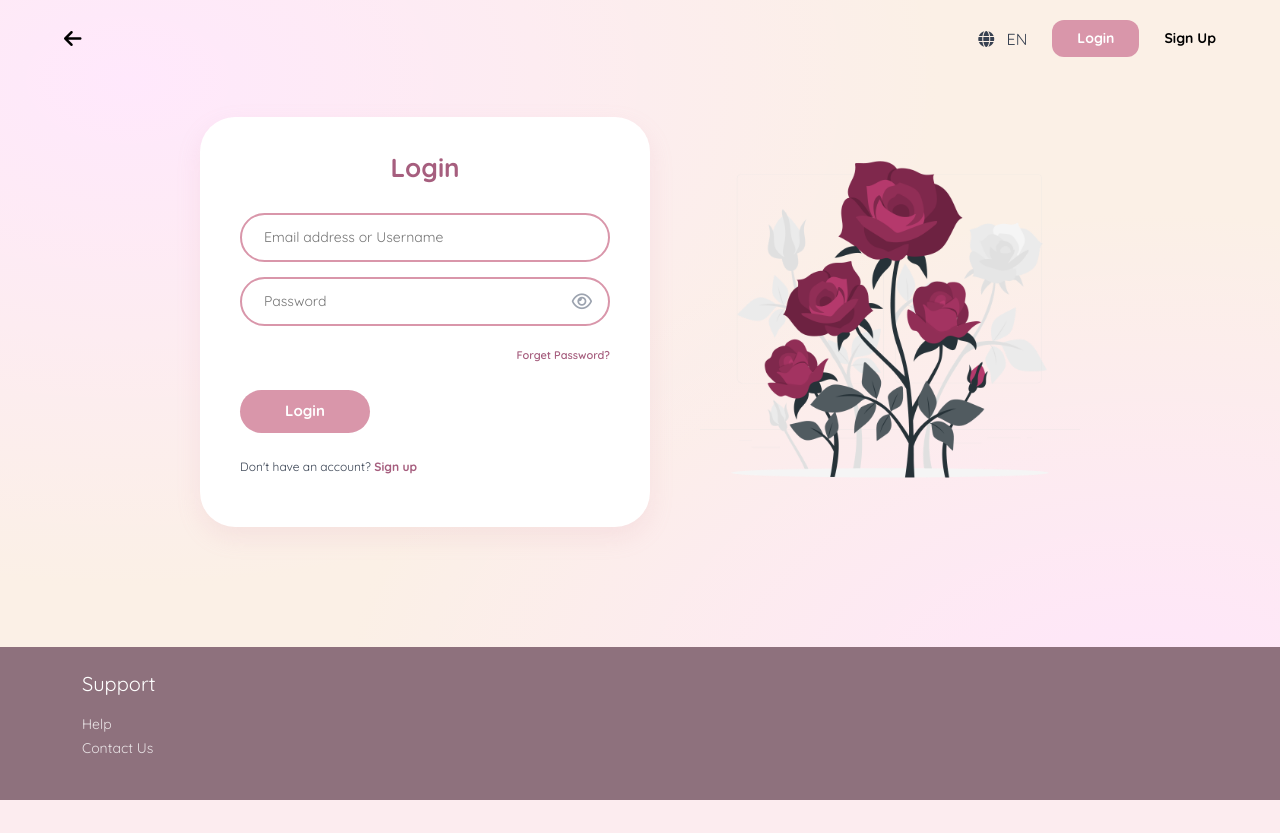
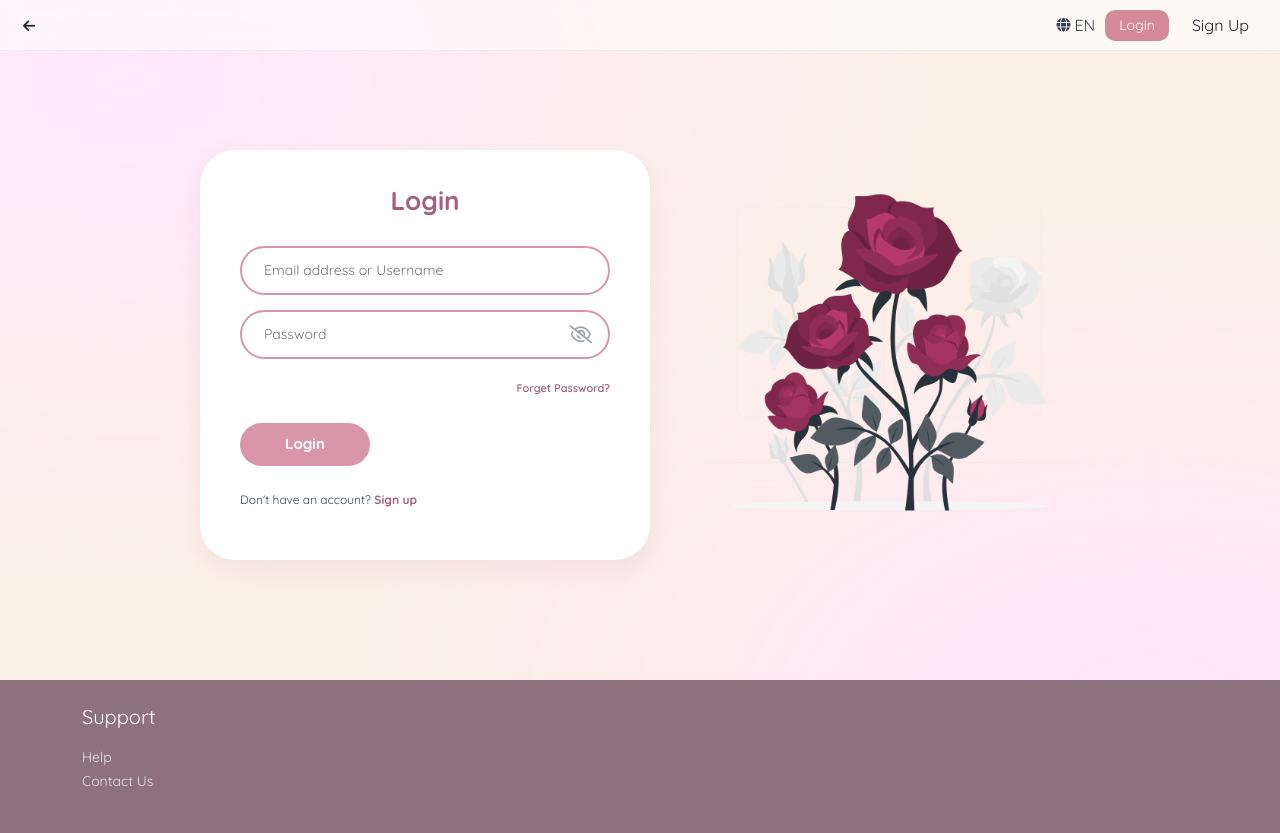
Before and after one commit to WhyZynx/NoteManagement_FinalProject, a PHP site: page /login.php in a window 1280 px wide. Before the commit the page ends 800 px from the top, so only its background shows below. Run offline with PHP 8.4, Linux system fonts and the light colour scheme.

Commit message:
Xong register.css

```diff
--- a/login.php
+++ b/login.php
@@ -30,18 +30,25 @@ if (isset($_POST['btnLogin'])) {
 
     <link href="https://cdn.jsdelivr.net/npm/bootstrap@5.3.2/dist/css/bootstrap.min.css" rel="stylesheet">
     <link rel="stylesheet" href="https://cdnjs.cloudflare.com/ajax/libs/font-awesome/6.5.0/css/all.min.css">
-    <link rel="stylesheet" href="login.css">
+    <link rel="stylesheet" href="style.css">
 </head>
 <body class="min-vh-100 d-flex flex-column">
 
-    <header class="header-container">
-        <button class="back-btn"><i class="fa-solid fa-arrow-left"></i></button>
-        <div class="header-right">
-            <span class="lang-selector"><i class="fa-solid fa-globe me-2"></i> EN</span>
-            <button class="nav-login-btn">Login</button>
-            <a href="register.php" class="nav-signup-link">Sign Up</a>
+    <nav class="custom-navbar navbar navbar-expand-lg">
+        <button class="btn p-1" onclick="history.back()">
+            <i class="fa-solid fa-arrow-left"></i>
+        </button>
+
+        <div class="ms-auto d-flex align-items-center nav-right">
+            <div class="d-flex align-items-center gap-1 lang">
+                <i class="fa-solid fa-globe"></i>
+                <span>EN</span>
+            </div>
+            <button class="btn login-btn">Login</button>
+            <a href="register.php" class="btn signUp-btn">Sign Up</a>
+
         </div>
-    </header>
+    </nav>
 
     <main class="main-content">
         <div class="content-wrapper">
@@ -55,7 +62,7 @@ if (isset($_POST['btnLogin'])) {
 
                     <div class="input-wrapper">
                         <input type="password" name="password" id="password" placeholder="Password" class="input-field" required>
-                        <i class="fa-regular fa-eye toggle-password" id="togglePassword"></i>
+                        <i class="fa-regular fa-eye-slash toggle-password" id="togglePassword"></i>
                     </div>
 
                     <div class="forget-pwd-container">
--- a/login.css
+++ b/style.css
@@ -17,45 +17,7 @@ body {
     display: flex;
     flex-direction: column;
     color: #374151;
-}
-
-header {
-    padding: 20px 5%;
-    display: flex;
-    justify-content: space-between;
-    align-items: center;
-    position: relative;
-    z-index: 10;
-}
-
-.back-btn {
-    background: none;
-    border: none;
-    font-size: 20px;
-    cursor: pointer;
-}
-
-.header-right {
-    display: flex;
-    align-items: center;
-    gap: 25px;
-}
-
-.nav-login-btn {
-    background-color: #D996AA;
-    color: white;
-    padding: 8px 25px;
-    border-radius: 12px;
-    font-weight: bold;
-    border: none;
-    font-size: 14px;
-}
-
-.nav-signup-link {
-    font-weight: bold;
-    text-decoration: none;
-    color: black;
-    font-size: 14px;
+    padding-top: 110px;
 }
 
 main {
@@ -64,6 +26,43 @@ main {
     align-items: center;
     justify-content: center;
     padding: 20px;
+}
+
+.custom-navbar {
+    position: fixed;
+    top: 0;
+    width: 100%;
+    z-index: 900;
+
+    background: rgba(255, 255, 255, 0.6);
+    backdrop-filter: blur(10px);
+    -webkit-backdrop-filter: blur(10px);
+
+    border-bottom: 1px solid rgba(0, 0, 0, 0.05);
+
+    padding: 6px 18px;
+}
+
+.custom-navbar i {
+    font-size: 14px;
+}
+
+.custom-navbar span,
+.signUp-btn {
+    font-size: 16px;
+}
+
+.login-btn {
+    background-color: #d48a96 !important;
+    color: #fff !important;
+    border-radius: 10px;
+    padding: 5px 14px;
+    border: none;
+    font-size: 14px;
+}
+
+.navbar .d-flex {
+    gap: 10px;
 }
 
 .content-wrapper {
```
Also changed, not shown: register.php (+92 -12 lines).
